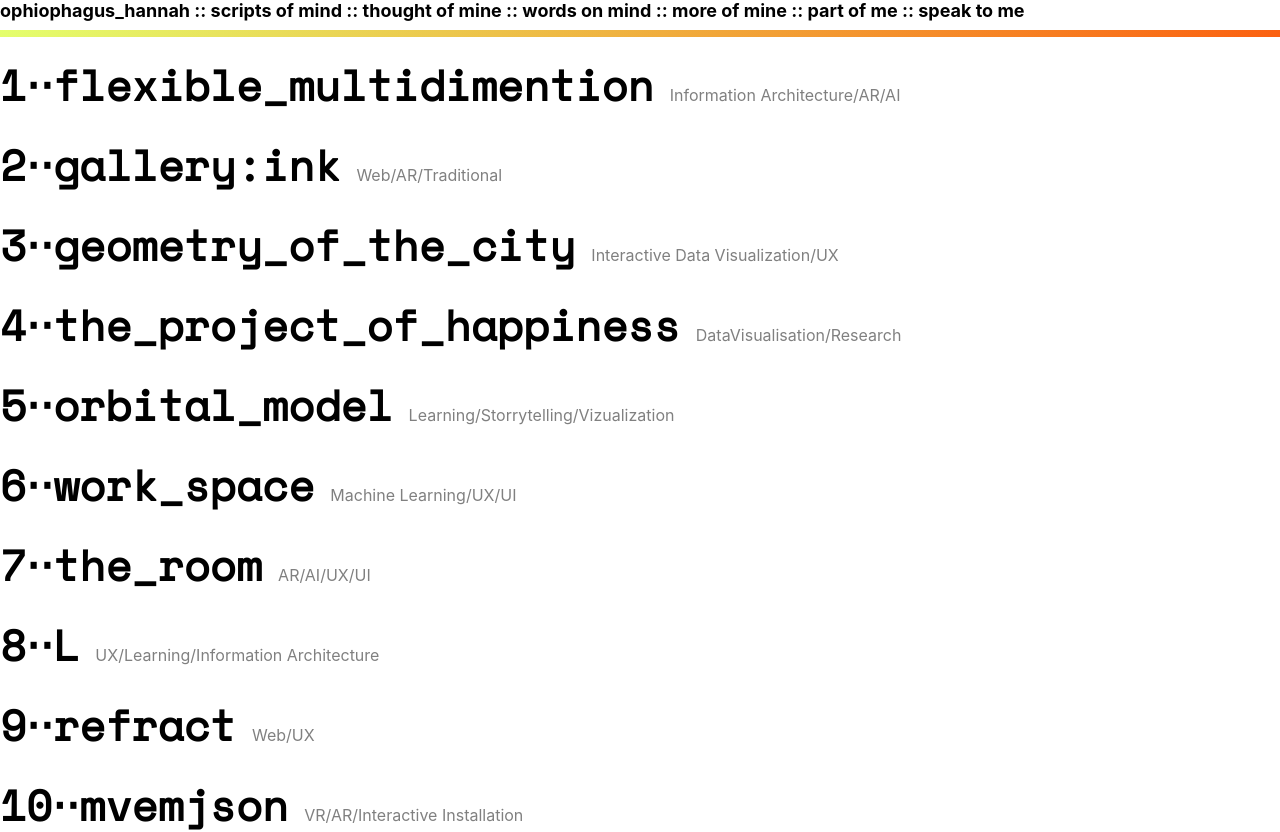
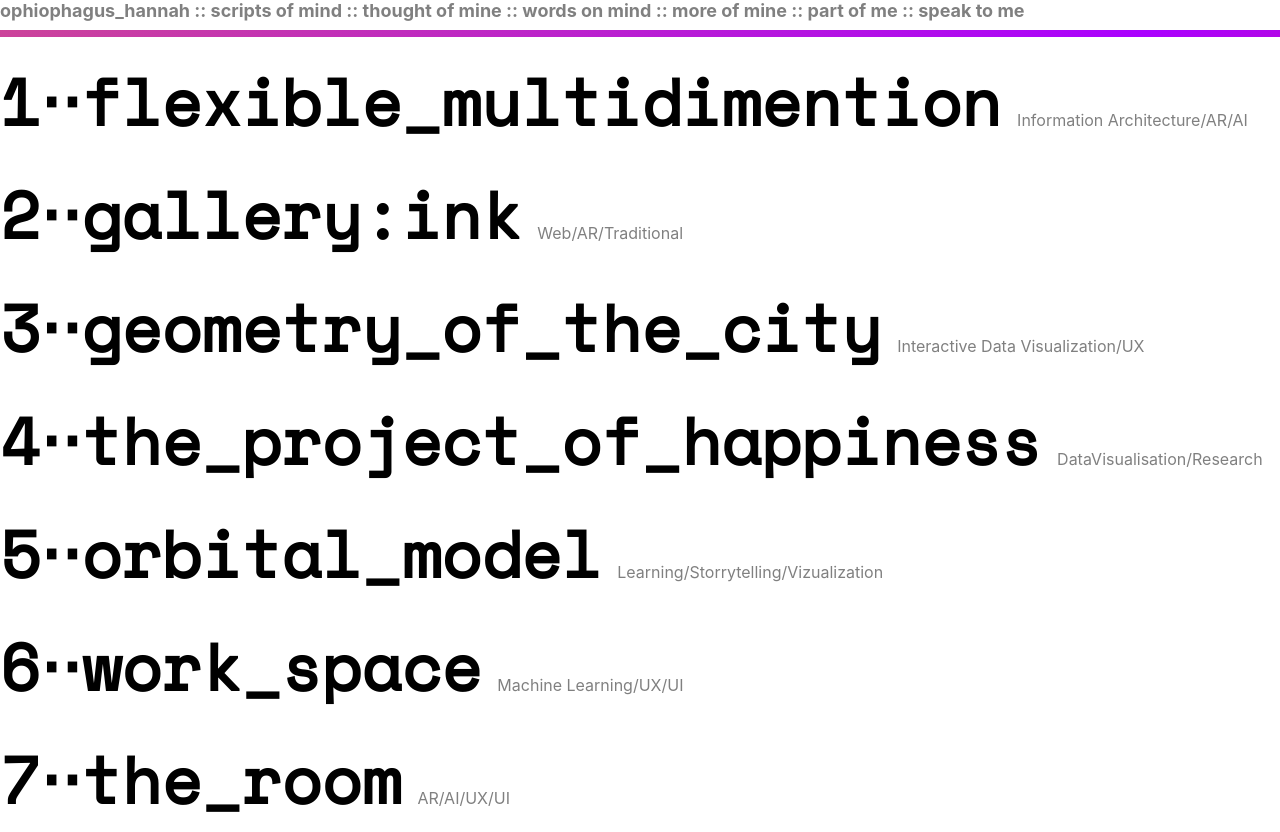
Before and after one commit to OphiophagusHannah/scripts-of-mind, a React (Create React App) app: page / in a window 1280 px wide. Shown: the top 832 px of the page. Built offline with nearby package versions, Linux system fonts and the light colour scheme.

Commit message:
morning commit

```diff
--- a/src/scss/app.css
+++ b/src/scss/app.css
@@ -1,6 +1,7 @@
 @import url("https://fonts.googleapis.com/css?family=Space+Mono&display=swap");
 .top {
   font-size: 18px;
+  color: grey;
   position: fixed;
   left: 0;
   top: 0;
@@ -22,7 +23,7 @@
 }
 
 .title {
-  font-size: 32pt;
+  font-size: 49pt;
   color: black;
   font-weight: 700;
   font-family: 'Space Mono';
@@ -42,12 +43,12 @@
   -webkit-box-align: baseline;
       -ms-flex-align: baseline;
           align-items: baseline;
-  height: 5rem;
   font-size: 20pt;
   color: grey;
   background: white;
   cursor: pointer;
-  background-image: linear-gradient(to right, white 28px, white 75%);
+  background-image: -webkit-gradient(linear, left top, right top, from(white), to(white));
+  background-image: linear-gradient(to right, white 0%, white 100%);
   -webkit-transition: .4s ease;
   transition: .4s ease;
 }
@@ -60,19 +61,24 @@
 
 .item:hover {
   background: none;
-  background-image: linear-gradient(to right, rgba(255, 255, 255, 0) 28px, white 75%);
+  background-image: -webkit-gradient(linear, left top, right top, from(rgba(255, 255, 255, 0)), to(rgba(255, 255, 255, 0)));
+  background-image: linear-gradient(to right, rgba(255, 255, 255, 0) 0%, rgba(255, 255, 255, 0) 100%);
   -webkit-transition: .4s ease;
   transition: .4s ease;
 }
 
+.item:hover .title {
+  color: white;
+}
+
 .item:hover span {
-  color: black;
+  color: white;
 }
 
 .parent {
   margin-top: 30px;
   padding-top: 7px;
-  background-image: linear-gradient(319deg, #e4ff6d 0%, #FF4500 37%, #e4ff6d 100%);
+  background-image: linear-gradient(340deg, #e4ff6d 0%, #FF4500 47%, #aa00ff 77%, #cc4499 100%);
 }
 
 .body {
@@ -108,7 +114,8 @@ ul {
   position: fixed;
   top: 0;
   right: 0;
-  background-image: linear-gradient(to right, rgba(255, 255, 255, 0) 28px, rgba(255, 255, 255, 0) 45%);
+  background-image: -webkit-gradient(linear, left top, right top, from(rgba(255, 255, 255, 0)), to(rgba(255, 255, 255, 0)));
+  background-image: linear-gradient(to right, rgba(255, 255, 255, 0) 0%, rgba(255, 255, 255, 0) 100%);
   -webkit-transition: .4s ease;
   transition: .4s ease;
 }
@@ -131,7 +138,8 @@ ul {
   width: 90%;
   opacity: 1;
   overflow: scroll;
-  background-image: linear-gradient(to right, white 28px, white 45%);
+  background-image: -webkit-gradient(linear, left top, right top, from(white), to(white));
+  background-image: linear-gradient(to right, white 0%, white 100%);
   -webkit-transition: .4s ease;
   transition: .4s ease;
 }
--- a/src/scss/app.scss
+++ b/src/scss/app.scss
@@ -2,6 +2,7 @@
 
 .top {
   font-size: 18px;
+  color: grey;
   position: fixed;
   left: 0;
   top: 0;
@@ -17,7 +18,7 @@
 * { -ms-overflow-style: none; }
 
 .title {
-  font-size: 32pt;
+  font-size: 49pt;
   color: black;
   font-weight: 700;
   font-family: 'Space Mono';
@@ -33,12 +34,12 @@
 .item {
   display: flex;
   align-items: baseline;
-  height: 5rem;
+  //height: 5rem;
   font-size: 20pt;
   color: grey;
   background: white;
   cursor: pointer;
-  background-image: linear-gradient(to right, rgba(255, 255, 255, 1) 28px, rgba(255, 255, 255, 1) 75%);
+  background-image: linear-gradient(to right, rgba(255, 255, 255, 1) 0%, rgba(255, 255, 255, 1) 100%);
   transition: .4s ease;
 
   span {
@@ -49,11 +50,15 @@
 
   &:hover {
     background: none;
-    background-image: linear-gradient(to right, rgba(255, 255, 255, 0) 28px, rgba(255, 255, 255, 1) 75%);
+    background-image: linear-gradient(to right, rgba(255, 255, 255, 0) 0%, rgba(255, 255, 255, 0) 100%);
     transition: .4s ease;
 
+    .title {
+      color: white;
+    }
+
     span {
-      color: black;
+      color: white;
     }
   }
 }
@@ -61,7 +66,7 @@
 .parent {
   margin-top: 30px;
   padding-top: 7px;
-  background-image: linear-gradient(319deg, #e4ff6d 0%, #FF4500 37%, #e4ff6d 100%);
+  background-image: linear-gradient(340deg, #e4ff6d 0%, #FF4500 47%,  #aa00ff 77%, #cc4499 100%);
 }
 
 .body {
@@ -98,7 +103,7 @@ ul {
   position: fixed;
   top: 0;
   right: 0;
-  background-image: linear-gradient(to right, rgba(255, 255, 255, 0) 28px, rgba(255, 255, 255, 0) 45%);
+  background-image: linear-gradient(to right, rgba(255, 255, 255, 0) 0%, rgba(255, 255, 255, 0) 100%);
   transition: .4s ease;
 
   .close-button {
@@ -117,7 +122,7 @@ ul {
     width: 90%;
     opacity: 1;
     overflow: scroll;
-    background-image: linear-gradient(to right, rgba(255, 255, 255, 1) 28px, rgba(255, 255, 255, 1) 45%);
+    background-image: linear-gradient(to right, rgba(255, 255, 255, 1) 0%, rgba(255, 255, 255, 1) 100%);
     transition: .4s ease;
 
     .close-button {
```
Also changed, not shown: 1 other file (tests, documents, lock files or other folders).
